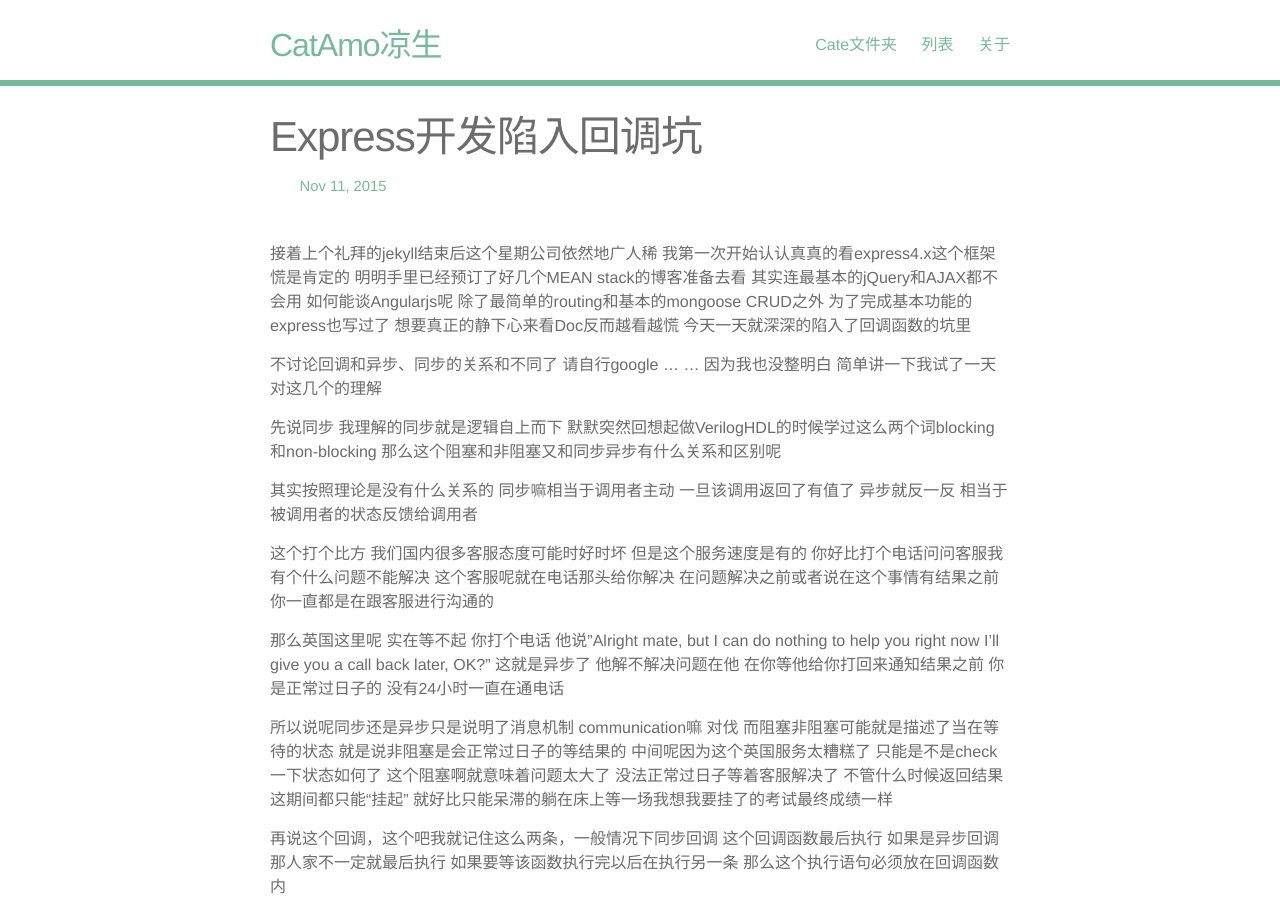
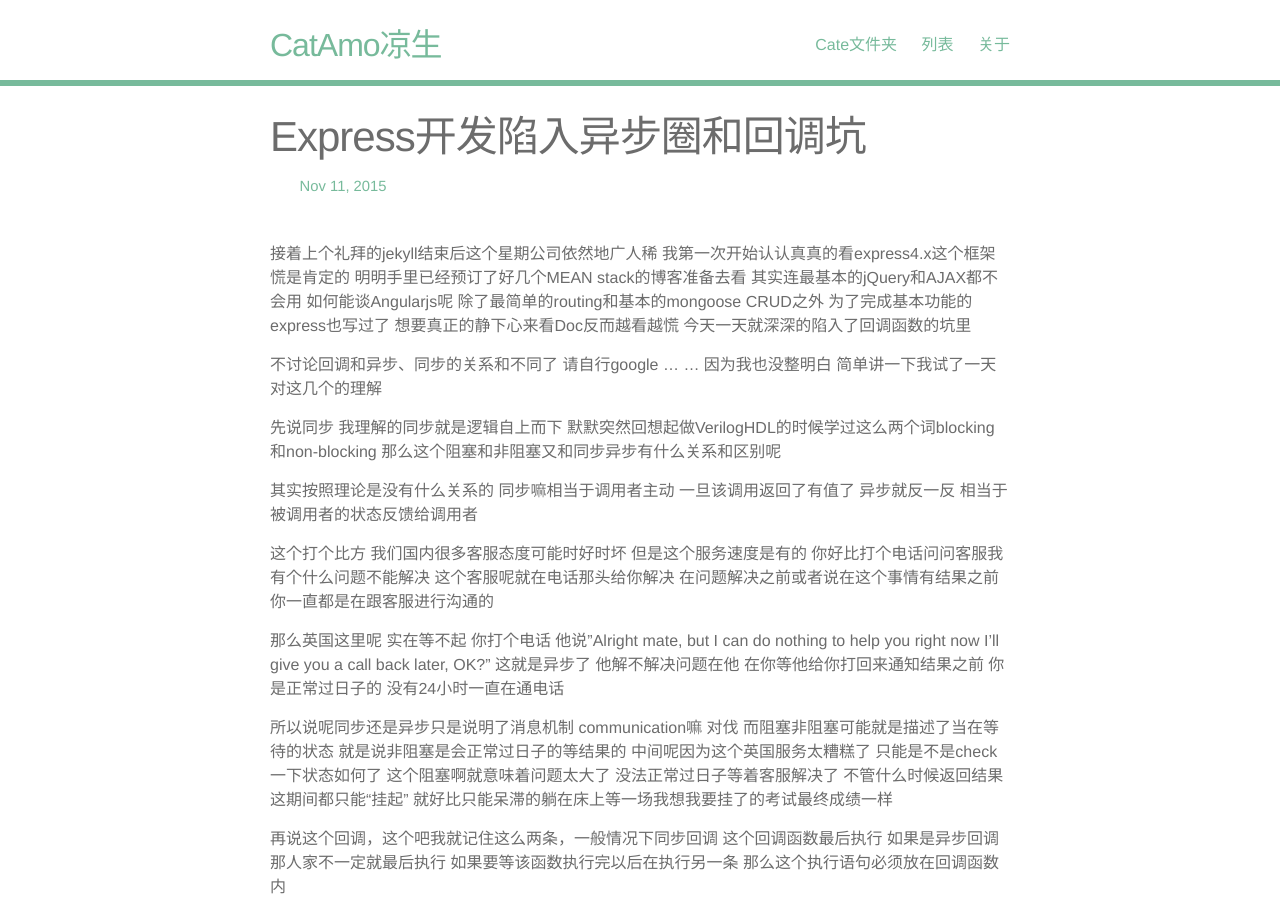
Before and after one commit to BingjieGao/bingjiegao.github.io, a Jekyll site: the page built from _posts/2015-11-11-Express开发陷入异步圈和回调坑.md, in a window 1280 px wide and 900 px high. Built offline with Jekyll 4.4.1, drawn with Linux system fonts in a browser that asks for light colours; nearby versions of some CDN libraries; Markdown is read by kramdown in place of the engine named in the settings.

Commit message:
Update 2015-11-11-Express开发陷入异步圈和回调坑.md

```diff
--- a/_posts/2015-11-11-Express开发陷入异步圈和回调坑.md
+++ b/_posts/2015-11-11-Express开发陷入异步圈和回调坑.md
@@ -1,6 +1,6 @@
 ---
 layout: post
-title:  "Express开发陷入回调坑"
+title:  "Express开发陷入异步圈和回调坑"
 date:   2015-11-11 16:14:18 +0000
 categories: 学习
 ---
```
